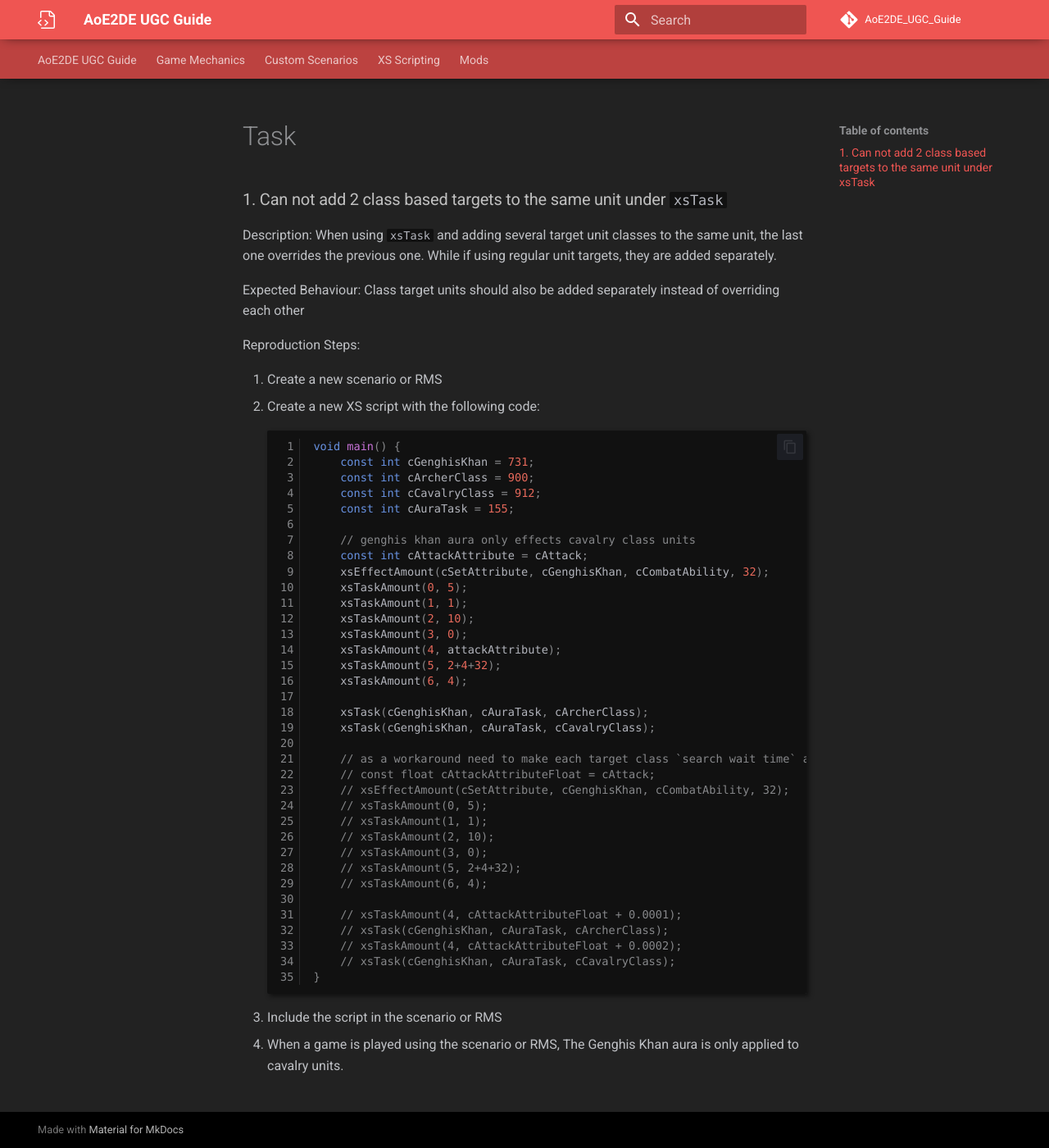
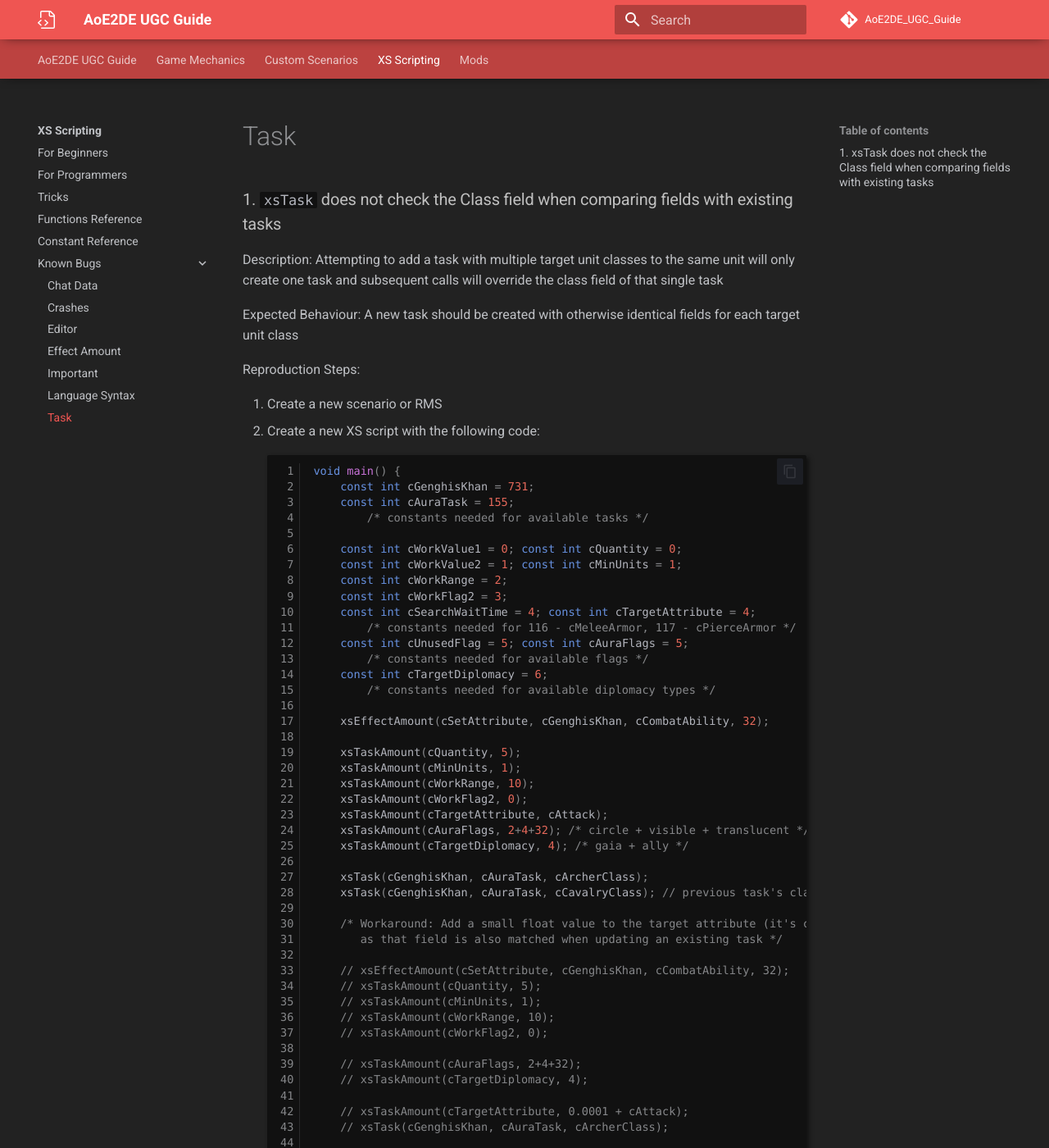
Before and after one commit to Divy1211/AoE2DE_UGC_Guide, an MkDocs documentation site: the page built from docs/general/xs/bugs/Task.md, in a window 1280 px wide and 1400 px high. Shown: the whole window at 82% size. Built offline with MkDocs 1.6.1 and Material for MkDocs 9.7.7, drawn with Linux system fonts in a browser that asks for light colours; some web fonts are replaced; comment, search, counter and statistics services are not loaded; some of the changed text lies outside the part shown.

Commit message:
Added xsTask bug page

````diff
--- a/docs/general/xs/bugs/Task.md
+++ b/docs/general/xs/bugs/Task.md
@@ -1,8 +1,8 @@
-### 1. Can not add 2 class based targets to the same unit under `xsTask`
+### 1. `xsTask` does not check the Class field when comparing fields with existing tasks
 
-Description: When using `xsTask` and adding several target unit classes to the same unit, the last one overrides the previous one. While if using regular unit targets, they are added separately.
+Description: Attempting to add a task with multiple target unit classes to the same unit will only create one task and subsequent calls will override the class field of that single task
 
-Expected Behaviour: Class target units should also be added separately instead of overriding each other
+Expected Behaviour: A new task should be created with otherwise identical fields for each target unit class
 
 Reproduction Steps:
 
@@ -11,37 +11,49 @@
 ```cpp
 void main() {
     const int cGenghisKhan = 731;
-    const int cArcherClass = 900;
-    const int cCavalryClass = 912;
     const int cAuraTask = 155;
+        /* constants needed for available tasks */
 
-    // genghis khan aura only effects cavalry class units
-    const int cAttackAttribute = cAttack;
+    const int cWorkValue1 = 0; const int cQuantity = 0;
+    const int cWorkValue2 = 1; const int cMinUnits = 1;
+    const int cWorkRange = 2;
+    const int cWorkFlag2 = 3;
+    const int cSearchWaitTime = 4; const int cTargetAttribute = 4;
+        /* constants needed for 116 - cMeleeArmor, 117 - cPierceArmor */
+    const int cUnusedFlag = 5; const int cAuraFlags = 5;
+        /* constants needed for available flags */
+    const int cTargetDiplomacy = 6;
+        /* constants needed for available diplomacy types */
+
     xsEffectAmount(cSetAttribute, cGenghisKhan, cCombatAbility, 32);
-    xsTaskAmount(0, 5);
-    xsTaskAmount(1, 1);
-    xsTaskAmount(2, 10);
-    xsTaskAmount(3, 0);
-    xsTaskAmount(4, attackAttribute);
-    xsTaskAmount(5, 2+4+32);
-    xsTaskAmount(6, 4);
+
+    xsTaskAmount(cQuantity, 5);
+    xsTaskAmount(cMinUnits, 1);
+    xsTaskAmount(cWorkRange, 10);
+    xsTaskAmount(cWorkFlag2, 0);
+    xsTaskAmount(cTargetAttribute, cAttack);
+    xsTaskAmount(cAuraFlags, 2+4+32); /* circle + visible + translucent */
+    xsTaskAmount(cTargetDiplomacy, 4); /* gaia + ally */
 
     xsTask(cGenghisKhan, cAuraTask, cArcherClass);
-    xsTask(cGenghisKhan, cAuraTask, cCavalryClass);
+    xsTask(cGenghisKhan, cAuraTask, cCavalryClass); // previous task's class field overridden by this call
 
-    // as a workaround need to make each target class `search wait time` attribute a unique float value by adding a tiny amount to it.
-    // const float cAttackAttributeFloat = cAttack;
+    /* Workaround: Add a small float value to the target attribute (it's casted to int before use) for each separate class
+       as that field is also matched when updating an existing task */
+
     // xsEffectAmount(cSetAttribute, cGenghisKhan, cCombatAbility, 32);
-    // xsTaskAmount(0, 5);
-    // xsTaskAmount(1, 1);
-    // xsTaskAmount(2, 10);
-    // xsTaskAmount(3, 0);
-    // xsTaskAmount(5, 2+4+32);
-    // xsTaskAmount(6, 4);
+    // xsTaskAmount(cQuantity, 5);
+    // xsTaskAmount(cMinUnits, 1);
+    // xsTaskAmount(cWorkRange, 10);
+    // xsTaskAmount(cWorkFlag2, 0);
 
-    // xsTaskAmount(4, cAttackAttributeFloat + 0.0001);
+    // xsTaskAmount(cAuraFlags, 2+4+32);
+    // xsTaskAmount(cTargetDiplomacy, 4);
+
+    // xsTaskAmount(cTargetAttribute, 0.0001 + cAttack);
     // xsTask(cGenghisKhan, cAuraTask, cArcherClass);
-    // xsTaskAmount(4, cAttackAttributeFloat + 0.0002);
+
+    // xsTaskAmount(cTargetAttribute, 0.0002 + cAttack);
     // xsTask(cGenghisKhan, cAuraTask, cCavalryClass);
 }
 
--- a/docs/general/xs/bugs/bugs.json
+++ b/docs/general/xs/bugs/bugs.json
@@ -500,9 +500,9 @@
     ],
     "Task": [
         {
-            "Name": "Can not add 2 class based targets to the same unit under `xsTask`",
-            "Description" : "When using `xsTask` and adding several target unit classes to the same unit, the last one overrides the previous one. While if using regular unit targets, they are added separately.",
-            "Expected Behaviour": "Class target units should also be added separately instead of overriding each other",
+            "Name": "`xsTask` does not check the Class field when comparing fields with existing tasks",
+            "Description" : "Attempting to add a task with multiple target unit classes to the same unit will only create one task and subsequent calls will override the class field of that single task",
+            "Expected Behaviour": "A new task should be created with otherwise identical fields for each target unit class",
             "Reproduction Steps": [
                 "Create a new scenario or RMS",
                 "Create a new XS script with the following code: INSERT_CODE_BLOCK_HERE",
--- a/mkdocs.yml
+++ b/mkdocs.yml
@@ -51,6 +51,7 @@
       # - Fixed:                      "general/xs/bugs/Fixed.md"
       - Important:                  "general/xs/bugs/Important.md"
       - Language Syntax:            "general/xs/bugs/Language Syntax.md"
+      - Task:                       "general/xs/bugs/Task.md"
   - Mods:
     -                               "mods/index.md"
 #   - Data Mods
````
Also changed, not shown: 1 other file.
